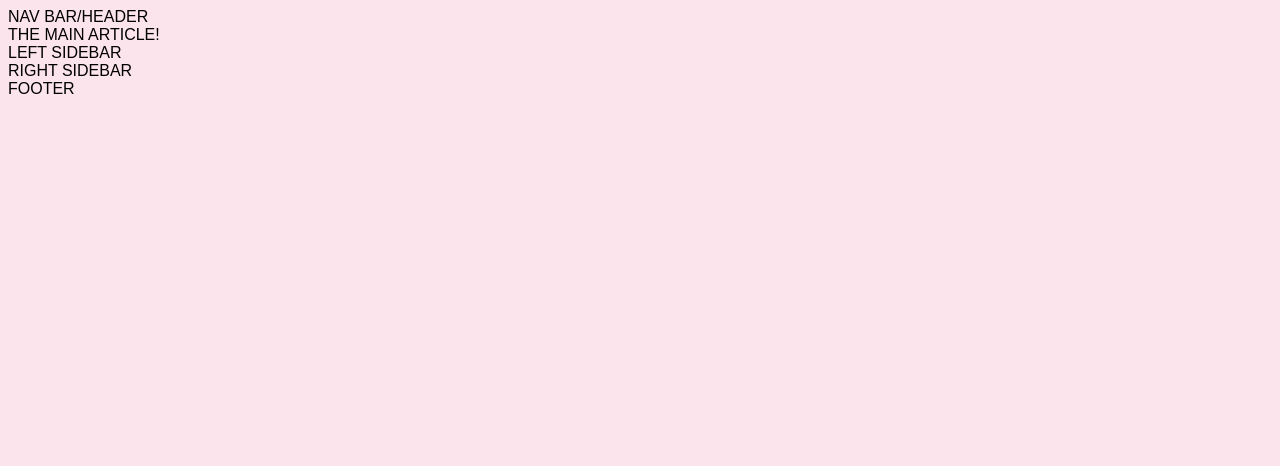
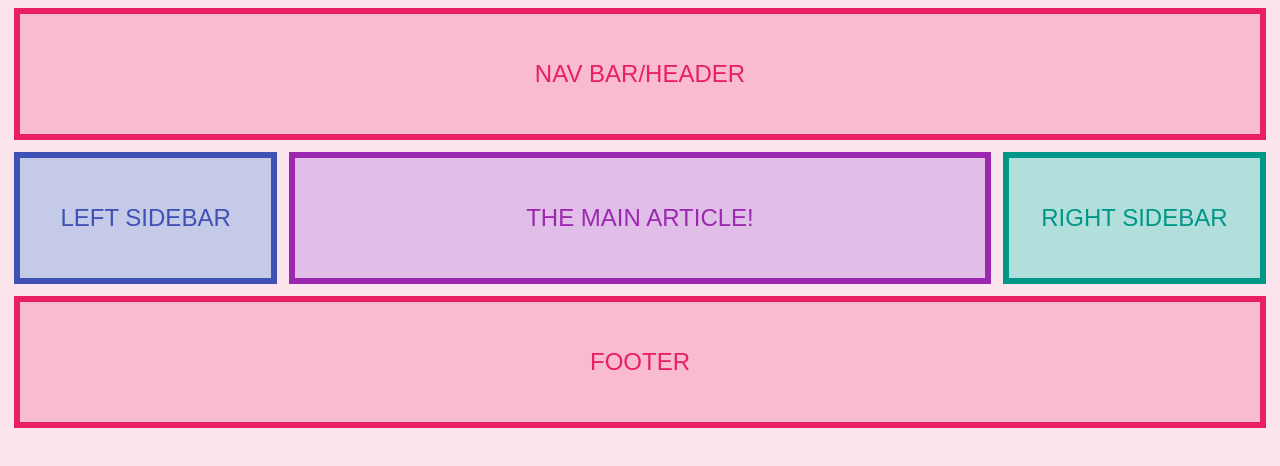
Before and after one commit to gregcotech007/flexbox-order, a plain HTML site: page index.html in a window 1280 px wide. Drawn offline with Linux system fonts and the light colour scheme.

Commit message:
Add flexbox css styles to all html code

```diff
--- a/assets/css/style.css
+++ b/assets/css/style.css
@@ -3,3 +3,51 @@ html {
     font-family: Arial;
     text-transform: uppercase;
   }
+
+  main {
+    display: flex;
+  }
+
+  .item {
+    font-size: 1.5rem;
+    line-height: 1;
+    text-align: center;
+    padding: 3rem 1rem;
+    background: #F8BBD0;
+    border: 6px solid #E91E63;
+    color: #E91E63;
+    margin: 6px;
+  }
+
+  article.item {
+    border: 6px solid #9C27B0;
+    background-color: #E1BEE7;
+    color: #9C27B0;
+    order: 2;
+    flex: 3;
+  }
+
+  .sidebar-left {
+    background-color: #C5CAE9;
+    border: 6px solid #3F51B5;
+    color: #3F51B5;
+    order: 1;
+    flex: 1;
+  }
+
+  .sidebar-right {
+    background-color: #B2DFDB;
+    border: 6px solid #009688;
+    color: #009688;
+    order: 3;
+    flex: 1;
+  }
+
+  @media screen and (max-width: 575px) {
+    main {
+      flex-direction: column;
+    }
+    .sidebar-left {
+      order: 2;
+    }
+  }
```
